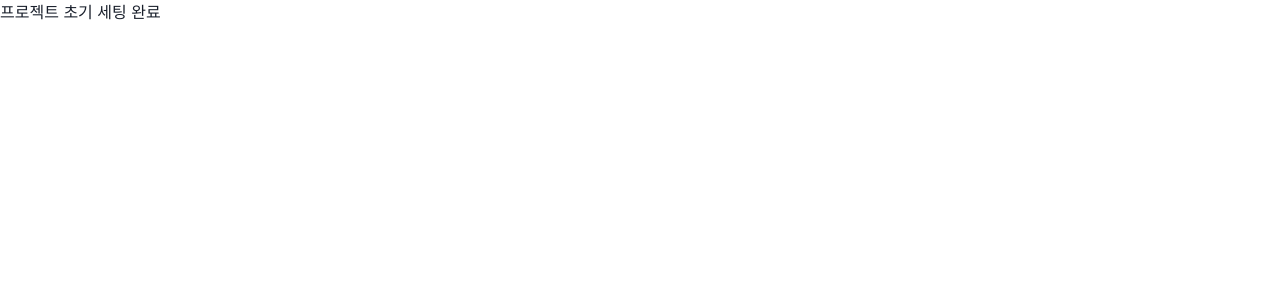
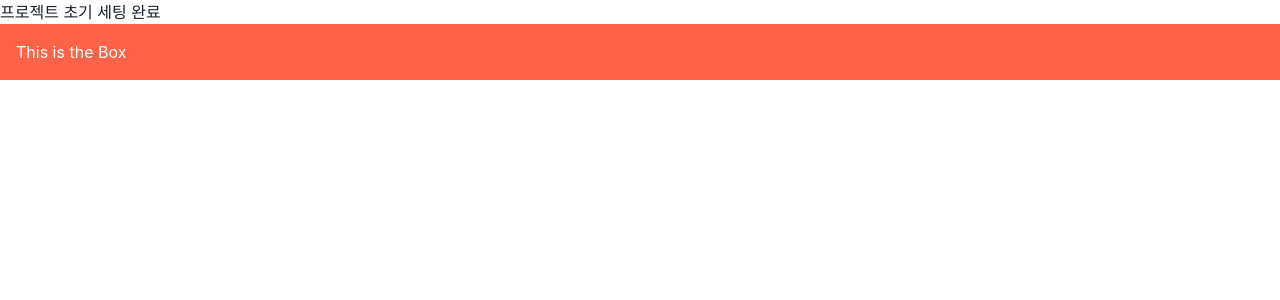
Before and after one commit to Developer-Sauna-Club/github-practice-together, a React (Vite) app in the folder vite-project/: page / in a window 1280 px wide. Shown: the top 300 px of the page. Built offline with nearby package versions, Linux system fonts and the light colour scheme.

Commit message:
feat: box layout 적용

```diff
--- a/vite-project/src/App.tsx
+++ b/vite-project/src/App.tsx
@@ -1,8 +1,12 @@
+import { Box } from '@chakra-ui/react'
 function App() {
 
   return (
     <>
       <div>프로젝트 초기 세팅 완료</div>
+      <Box bg='tomato' w='100%' p={4} color='white'>
+        This is the Box
+      </Box>
     </>
   )
 }
--- /dev/null
+++ b/vite-project/src/pages/temp.tsx
@@ -0,0 +1,5 @@
+import { Box } from '@chakra-ui/react'
+
+<Box bg='tomato' w='100%' p={4} color='white'>
+  This is the Box
+</Box>
```
